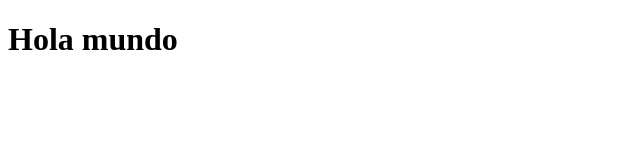
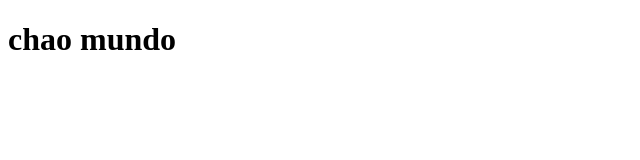
Before and after one commit to JuanCRojasG/prueba, a plain HTML site: page index.html in a window 1280 px wide. Shown: the whole page, without its empty margins (0-640 px from the left). Drawn offline with Linux system fonts and the light colour scheme.

Commit message:
Update index.html
se actualizo index.html

```diff
--- a/index.html
+++ b/index.html
@@ -6,6 +6,6 @@
     <title>Document</title>
 </head>
 <body>
-    <h1>Hola mundo</h1>
+    <h1>chao mundo</h1>
 </body>
 </html>
```
